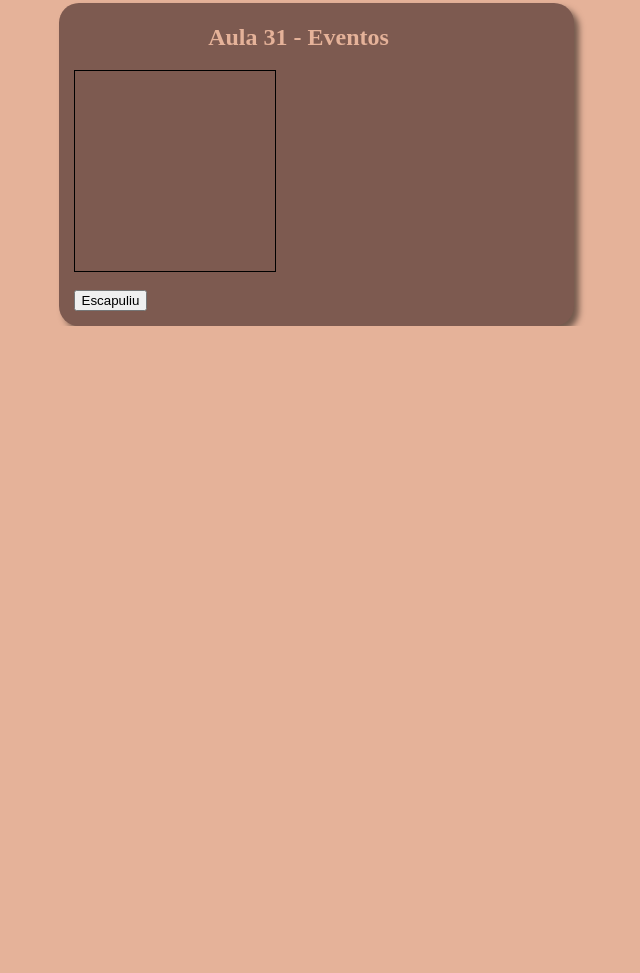
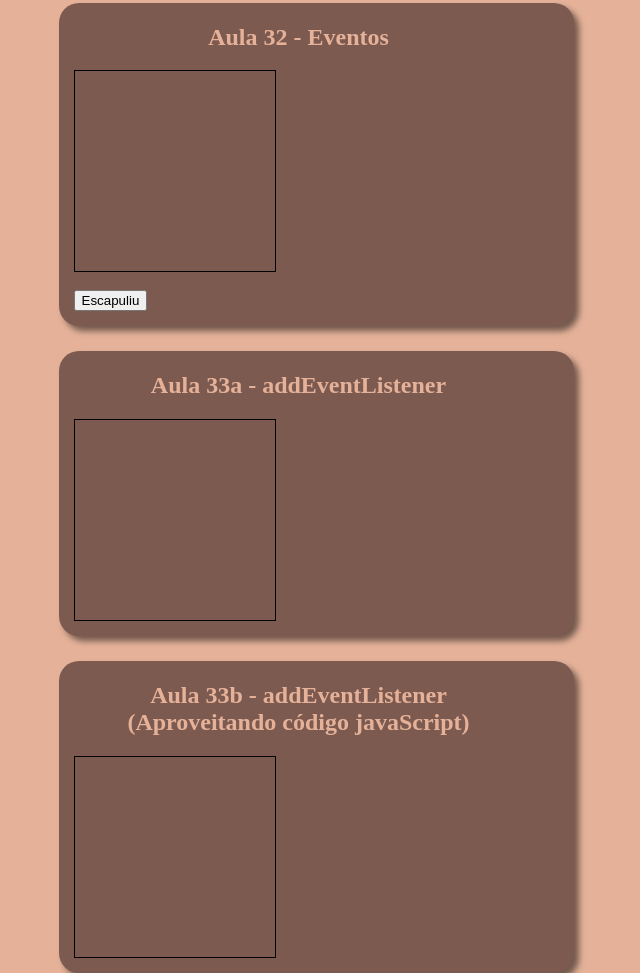
Before and after one commit to energyBox2022/js-cfb-curso, a plain HTML site: page geral/indice.html in a window 1280 px wide. Shown: the part 749-1722 px from the top of the page, without its empty margins (324-964 px from the left). Before the commit the page ends 1075 px from the top, so only its background shows below. Drawn offline with Linux system fonts and the light colour scheme.

Commit message:
Update indice.html

```diff
--- a/geral/indice.html
+++ b/geral/indice.html
@@ -34,6 +34,7 @@
         }
 
         .space30{
+            position: relative;
             background-color: rgb(125, 90, 80);
             padding: 1px 50px 15px 15px;
             width: 450px;
@@ -64,6 +65,41 @@
             box-shadow: 5px 5px 6px rgba(0, 0, 0, 0.504);
         }
 
+        .space33{
+            position: relative;
+            top: 75px;
+            background-color: rgb(125, 90, 80);
+            padding: 1px 50px 15px 15px;
+            width: 450px;
+            border-radius: 20px;
+            margin: auto;
+            box-shadow: 5px 5px 6px rgba(0, 0, 0, 0.504);
+        }
+
+        .space33b{
+            position: relative;
+            top: 100px;
+            background-color: rgb(125, 90, 80);
+            padding: 1px 50px 15px 15px;
+            width: 450px;
+            border-radius: 20px;
+            margin: auto;
+            box-shadow: 5px 5px 6px rgba(0, 0, 0, 0.504);
+        }
+
+        #box33a{
+            width: 200px;
+            height: 200px;
+            border: 1px solid black;
+        }
+
+        #box33b{
+            width: 200px;
+            height: 200px;
+            border: 1px solid black;
+        }
+
+
         #inum30{
             width: 40px;
         }
@@ -77,9 +113,38 @@
             height: 200px;
             border: 1px solid black;
         }
+
     </style>
 
 
+        <script>
+
+            function msg(){
+                alert(`CFB Cursos`)
+            }
+
+            function cor1(){
+                var obj = window.document.getElementById(`box33a`)//Onde será feita a mudança
+                obj.style.backgroundColor = "#fff"//Comando que realiza a mudança
+            }
+
+            function cor2(){
+                var obj = window.document.getElementById(`box33a`)
+                obj.style.backgroundColor = "#f00"
+            }
+
+            function addEventos(){
+                var obj = window.document.getElementById(`box33a`)
+                obj.addEventListener("click",msg)//Aciona o addEventListener
+                obj.addEventListener("mouseover",cor1)
+                obj.addEventListener("mouseout",cor2)
+            }
+
+            window.addEventListener("load",addEventos)
+
+
+
+        </script>
 
 
 
@@ -231,7 +296,7 @@
 
 
 
-            <h2>Aula 31 - Eventos</h2>
+            <h2>Aula 32 - Eventos</h2>
             <div class="evento1" onmouseover="mudeCor(this,`#B4846C`)" onmouseout="mudeCor(this, `#FCDEC0`)"></div><br>
             <input type="button" value="Escapuliu" onmouseover="escapuliu(this)">
 
@@ -254,6 +319,24 @@
     </video32>
 
 
+    <video33a>
+        <div class="space33">
+            <h2>Aula 33a - addEventListener</h2>
+            <div id="box33a">
+
+            </div>
+        </div>
+    </video33a>
+
+    <video33b>
+        <div class="space33b">
+            <h2>Aula 33b - addEventListener (Aproveitando código javaScript)</h2>
+            <div id="box33b"></div>
+
+        </div>
+    </video33b>
+
+
 
 </body>
 </html>
```
